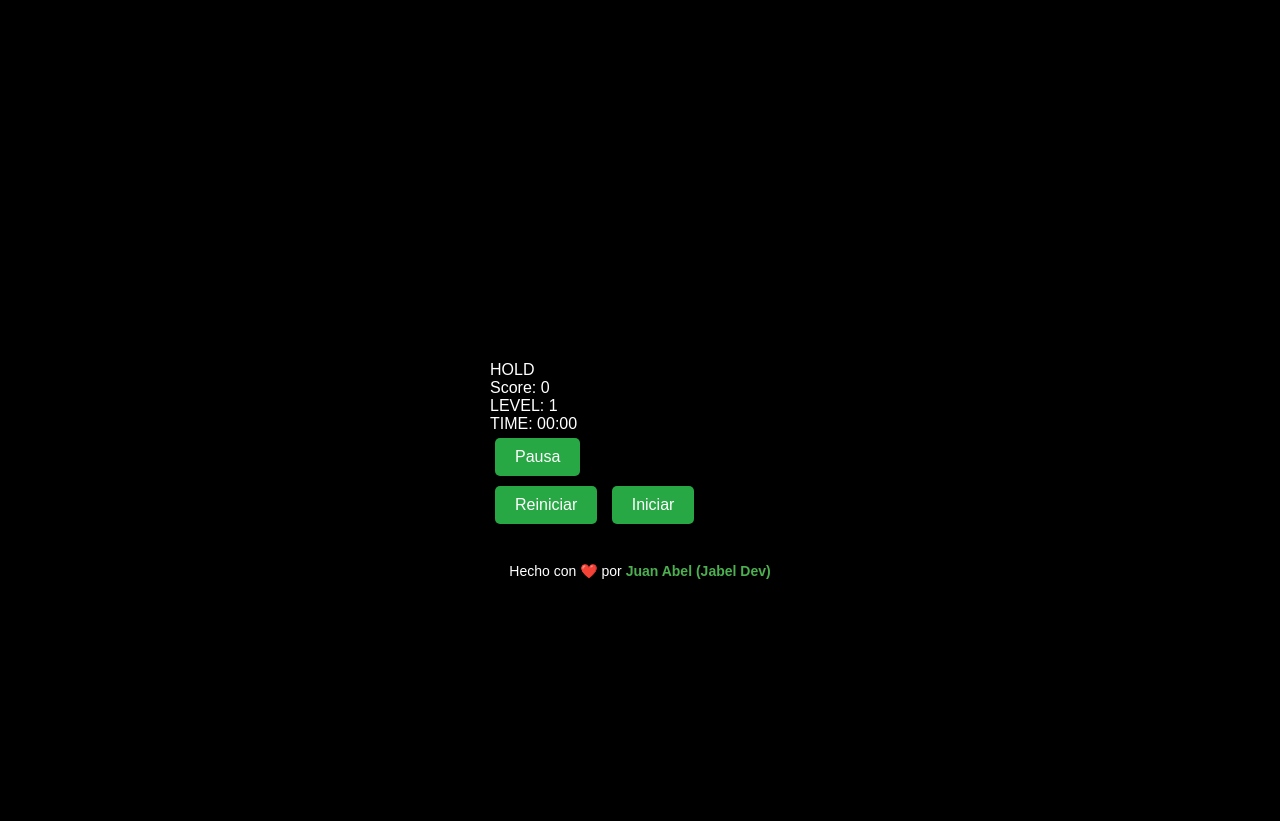
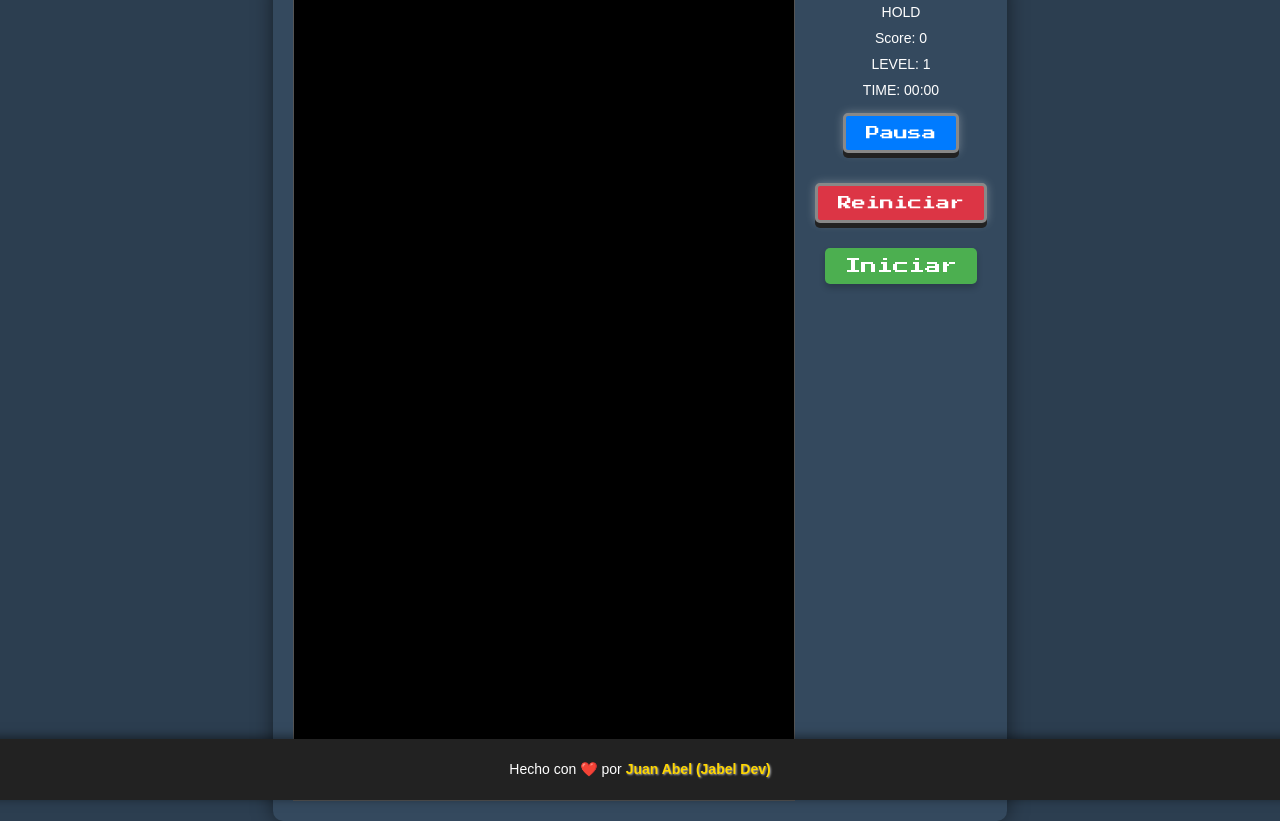
Before and after one commit to IAmJAHR/PORTAFOLIO, a PHP site: page /game.html in a window 1280 px wide. Before the commit the page ends 579 px from the top, so only its background shows below. Run offline with PHP 8.4, Linux system fonts and the light colour scheme; a map, chart or similar area stays blank.

Commit message:
Update game.css

```diff
--- a/css/game.css
+++ b/css/game.css
@@ -1,71 +1,196 @@
-body {
-    font-family: Arial, sans-serif;
-    background-color: #000;
-    color: #fff;
+body,
+html {
+    height: 100%;
+    margin: 0;
     display: flex;
     flex-direction: column;
     align-items: center;
     justify-content: center;
-    height: 100vh;
-    margin: 0;
+    font-family: 'Arial', sans-serif;
+    background-color: #2c3e50;
+    /* Fondo más oscuro para toda la página */
 }
 
-.game-container {
+#tetris-game {
+    display: flex;
+    align-items: start;
+    justify-content: center;
+    background-color: #34495e;
+    /* Fondo oscuro para el juego */
+    padding: 20px;
+    box-shadow: 0 0 20px rgba(0, 0, 0, 0.5);
+    /* Sombra para dar profundidad */
+    border-radius: 10px;
+    /* Bordes redondeados */
+    width: auto;
+    /* Ancho automático basado en el contenido */
+
+}
+
+#tetris-canvas {
+    border: 1px solid #555;
+    background-color: #000;
+    height: 800px;
+    /* Altura fija para el canvas */
+    width: 500px;
+    /* Anchura fija para el canvas */
+}
+
+#sidebar {
+    margin-left: 20px;
+    color: #FFF;
     display: flex;
     flex-direction: column;
     align-items: center;
+    font-size: 14px;
 }
 
-.grid {
-    display: grid;
-    grid-template-rows: repeat(20, 30px);
-    grid-template-columns: repeat(10, 30px);
-    gap: 1px;
-    background-color: #333;
-    margin-bottom: 20px;
+#sidebar div {
+    margin: 5px 0;
+    /* Espaciado vertical entre elementos */
 }
 
-.grid div {
-    width: 30px;
-    height: 30px;
-    background-color: #111;
-    border: 1px solid #222;
+#footer {
+    background-color: #222; /* Fondo oscuro */
+    color: #fff; /* Texto en blanco */
+    padding: 20px; /* Espaciado interno */
+    text-align: center; /* Centrar el contenido */
+    font-family: 'Arial', sans-serif; /* Fuente limpia */
+    font-size: 14px; /* Tamaño de fuente */
+    position: fixed; /* Siempre visible al final de la página */
+    bottom: 0;
+    width: 100%; /* Ocupa todo el ancho */
+    box-shadow: 0px -2px 10px rgba(0, 0, 0, 0.5); /* Sombra para darle profundidad */
 }
 
-.grid div.taken {
-    background-color: #555;
+#footer p {
+    margin: 0; /* Elimina márgenes */
+    line-height: 1.5; /* Espaciado entre líneas */
 }
 
-.grid div.piece {
-    background-color: cyan;
+#footer .heart {
+    color: red; /* Corazón rojo */
+    animation: pulse 1.5s infinite; /* Efecto de latido */
 }
 
-.info-container {
+@keyframes pulse {
+    0% {
+        transform: scale(1);
+    }
+    50% {
+        transform: scale(1.2);
+    }
+    100% {
+        transform: scale(1);
+    }
+}
+
+#footer strong {
+    color: #FFD700; /* Nombre destacado en dorado */
+    font-weight: bold;
+    text-shadow: 1px 1px 2px rgba(255, 255, 255, 0.6); /* Efecto de brillo */
+}
+
+
+#next-piece {
+    width: 80px;
+    height: 160px;
+    border: 3px solid #555;
+    background-color: #333;
+    color: white;
+    font-size: 14px;
+    padding: 10px;
+    box-sizing: border-box;
+    display: flex;
+    flex-direction: column;
+}
+
+#next-label {
     text-align: center;
+    margin-bottom: 10px;
+}
+
+#next-display {
+    position: relative;
+    width: 60px; /* Ajusta según el tamaño de tus bloques */
+    height: 60px; /* Ajusta según la pieza más grande */
+    background-color: rgba(0, 0, 0, 0.8); /* Fondo visible */
+    border: 2px solid #fff; /* Borde blanco */
+    display: block; /* Asegura que sea un contenedor */
+    overflow: hidden; /* Oculta cualquier contenido fuera de los límites */
+    justify-content: space-evenly; /* Espacia uniformemente las piezas */
+}
+
+.block {
+    width: 10px;  /* Ajusta el tamaño de los bloques */
+    height: 10px;
+    position: absolute;
+}
+
+    #controls, #restart-button {
+        display: flex;
+        flex-direction: column;
+        align-items: center;
+        margin-top: 20px;
     }
 
     button {
-    margin: 5px;
+        font-family: 'Press Start 2P', cursive; /* Fuente retro estilo juego */
+        font-size: 14px;
+        color: white;
+        background-color: #444;
+        border: 3px solid #888;
+        border-radius: 5px;
         padding: 10px 20px;
-    font-size: 16px;
+        margin: 5px 0;
         cursor: pointer;
-    border: none;
-    border-radius: 5px;
-    background-color: #28a745;
-    color: #fff;
-    transition: background-color 0.3s ease;
+        transition: all 0.3s ease;
+        box-shadow: 0 5px #222, 0 0 10px rgba(255, 255, 255, 0.3);
     }
 
     button:hover {
-    background-color: #218838;
+        background-color: #666;
+        border-color: #bbb;
+        transform: translateY(-3px);
+        box-shadow: 0 8px #111, 0 0 15px rgba(255, 255, 255, 0.5);
     }
 
-footer {
-    margin-top: 20px;
-    text-align: center;
-    font-size: 14px;
+    button:active {
+        transform: translateY(2px);
+        box-shadow: 0 3px #111, 0 0 10px rgba(255, 255, 255, 0.2);
     }
 
-footer strong {
-    color: #4caf50;
+    #pause-button {
+        background-color: #007bff; /* Azul para pausa */
     }
+
+    #restart-button {
+        background-color: #dc3545; /* Rojo para reinicio */
+    }
+    #start-screen {
+        display: flex;
+        justify-content: center;
+        align-items: center;
+        height: 100vh;
+        background-color: #222;
+        color: white;
+        font-family: 'Press Start 2P', cursive;
+        flex-direction: column;
+    }
+
+    /* Botón de inicio */
+    #start-button {
+        margin-top: 20px;
+        padding: 10px 20px;
+        font-size: 16px;
+        background-color: #4caf50;
+        color: white;
+        border: none;
+        border-radius: 5px;
+        cursor: pointer;
+        box-shadow: 0 4px 6px rgba(0, 0, 0, 0.2);
+    }
+
+    #start-button:hover {
+        background-color: #45a049;
+    }
```
Lines whose indentation alone changed are shown as unchanged.
